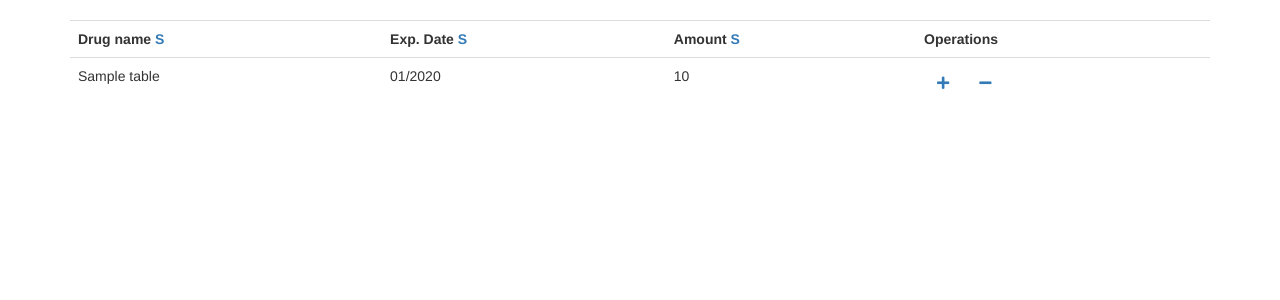
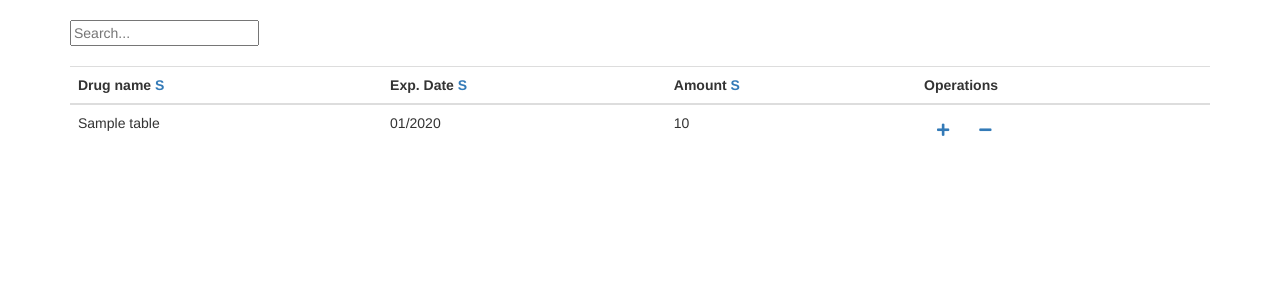
Before and after one commit to Nerevarishe/news_site, a Flask app: page /expdate/ in a window 1280 px wide. Shown: the part 52-352 px from the top of the page. Run offline with Flask 2, Linux system fonts and the light colour scheme; tables that the repository leaves empty hold one stand-in row (values such as "Sample post"); some libraries are stand-ins or nearby versions.

Commit message:
searchbar to exp_date

```diff
--- a/app/expdate/templates/expdate.html
+++ b/app/expdate/templates/expdate.html
@@ -72,6 +72,16 @@
         });
     })
 </script>
+<script>
+    $(document).ready(function(){
+        $("#search_expdate_table").on("keyup", function() {
+            var value = $(this).val().toLowerCase();
+            $("#exp_date_table tr").filter(function() {
+                $(this).toggle($(this).text().toLowerCase().indexOf(value) > -1)
+            });
+        });
+    });
+</script>
 <script src="{{ url_for('static', filename='js/bootstrap-confirm-delete.js') }}"></script>
 <script src="{{ url_for('static', filename='js/bootstrap-confirm-delete-conf.js') }}"></script>
 {% endblock %}
@@ -82,6 +92,8 @@
 {% endblock %}
 
 {% block app_content %}
+    <input type="text" id="search_expdate_table", placeholder="{{ _('Search...') }}">
+    <br><br>
     <table class="table">
         <tr>
             <th>{{ _('Drug name') }} <a href="#">S</a></th>
@@ -89,6 +101,7 @@
             <th>{{ _('Amount') }} <a href="#">S</a></th>
             <th>{{ _('Operations') }}</th>
         </tr>
+        <tbody id="exp_date_table">
             {% for row in expdate_table %}
             <tr class="table-row">
                 <td>{{ row.drug_name }}</td>
@@ -117,5 +130,6 @@
                 </td>
             </tr>
             {% endfor %}
+        </tbody>
     </table>
 {% endblock %}
```
Lines whose indentation alone changed are shown as unchanged.
